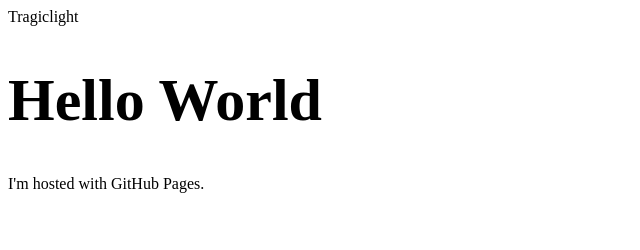
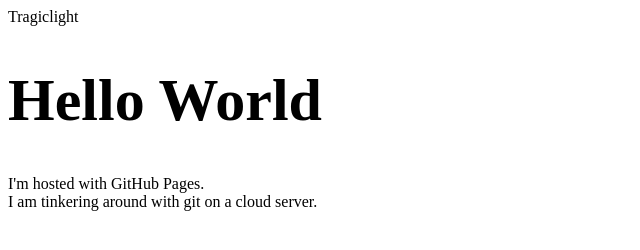
Before and after one commit to tragiclight/tragiclight.github.io, a plain HTML site: page index.htm in a window 1280 px wide. Shown: the whole page, without its empty margins (0-640 px from the left). Drawn offline with Linux system fonts and the light colour scheme.

Commit message:
Using web console

```diff
--- a/index.htm
+++ b/index.htm
@@ -1,8 +1,9 @@
 <!DOCTYPE html>
+<!--This is the first practice index page for the github page-->
 <html>
-<head>Tragiclight</head>
+<head style="text-align:center;">Tragiclight</head>
 <body>
 <h1 style="font-size:60px;">Hello World</h1>
-<p>I'm hosted with GitHub Pages.</p>
+<p>I'm hosted with GitHub Pages. <br>I am tinkering around with git on a cloud server.</p>
 </body>
 </html>
```
